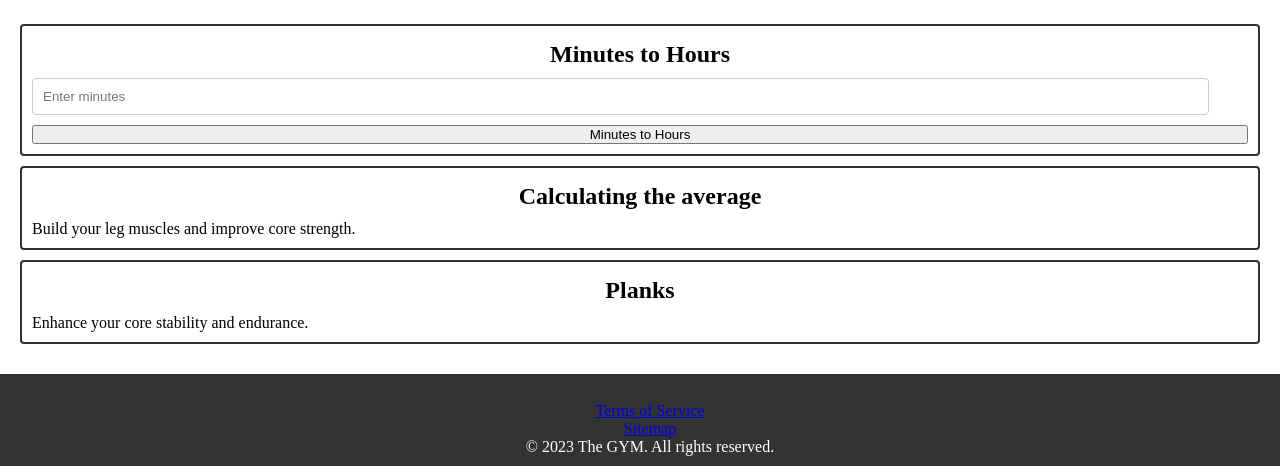
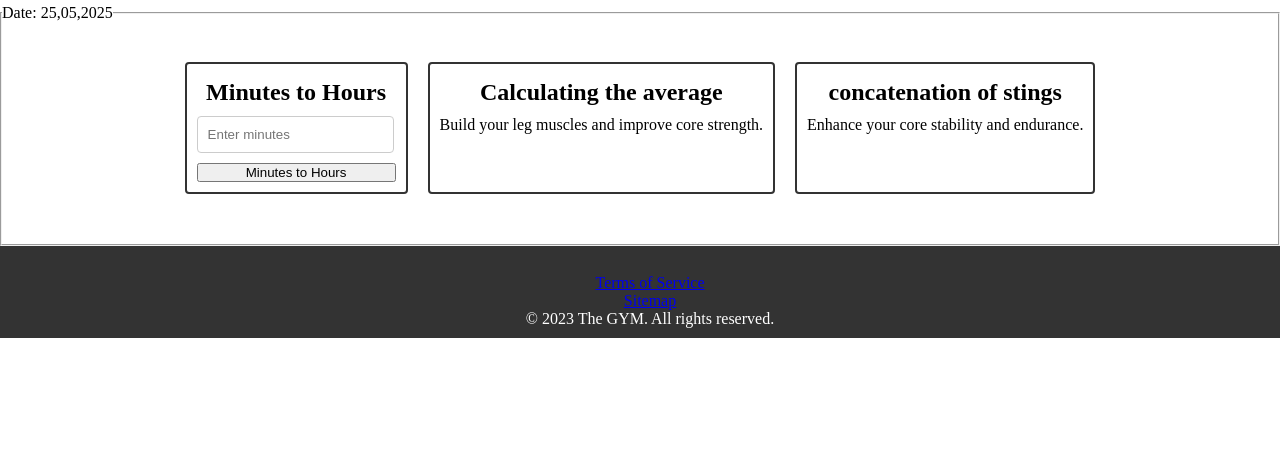
Before and after one commit to KevinUWIZEYIMANA/The-GYM-Exercises-Practice, a plain HTML site: page index.html in a window 1280 px wide. Shown: the part 407-873 px from the top of the page. After the commit the page ends 800 px from the top, so only its background shows below. Drawn offline with Linux system fonts and the light colour scheme.

Commit message:
Some changes were made to make the content more beautiful

```diff
--- a/index.html
+++ b/index.html
@@ -33,6 +33,8 @@
     </header>
     <section class="Exercises">
         <h2>Exercises</h2>
+        <fieldset>
+            <legend>Date: 25,05,2025</legend>
             <div class="exercise-list">
                 <div class="exercise-item">
                     <h2>Minutes to Hours</h2>
@@ -52,10 +54,11 @@
                     <p>Build your leg muscles and improve core strength.</p>
                 </div>
                 <div class="exercise-item">
-                <h2>Planks</h2>
+                    <h2>concatenation of stings</h2>
                     <p>Enhance your core stability and endurance.</p>
                 </div>
         </div>
+        </fieldset>
     </section>
     <footer>
         <div class="footer-content">
--- a/styles.css
+++ b/styles.css
@@ -51,6 +51,11 @@
 }
 
 .exercise-list {
+    display: flex;
+    flex-wrap: wrap;
+    justify-content: center;
+    gap: 20px;
+    margin: 20px;
     padding: 20px;
 }
 
@@ -69,7 +74,7 @@
 }
 
 .exercise-item input {
-    width: 95%;
+    width: 88%;
     padding: 10px;
     margin-bottom: 10px;
     border: 1px solid #ccc;
```
Lines whose indentation alone changed are shown as unchanged.
